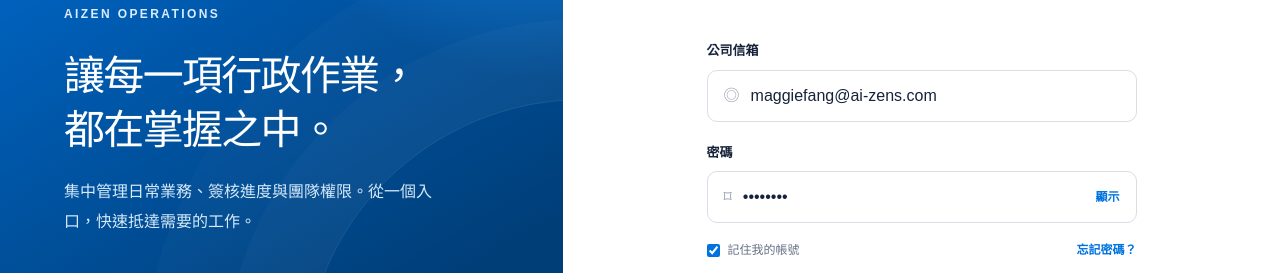
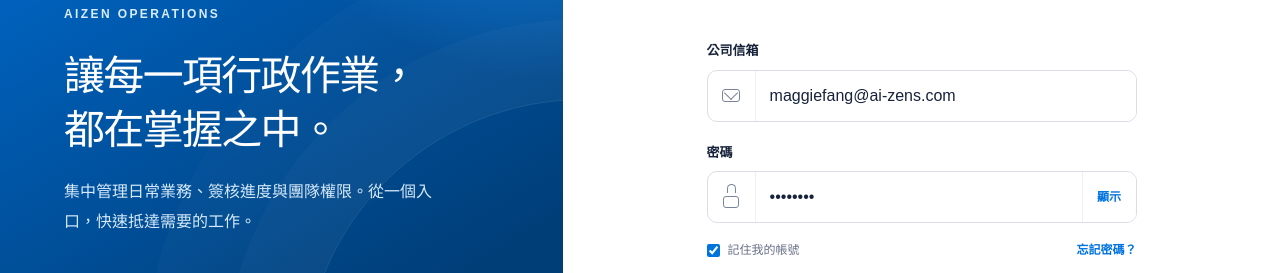
Before and after one commit to jerry950826/aizen-war-room, a Next.js app: page / in a window 1280 px wide. Shown: the part 271-544 px from the top of the page. Built offline with nearby package versions, Linux system fonts and the light colour scheme.

Commit message:
Polish login fields and Joanne profile

```diff
--- a/app/globals.css
+++ b/app/globals.css
@@ -39,12 +39,20 @@ button { color: inherit; }
 .muted, .page-heading p, .form-copy p { color: var(--muted); }
 .login-card .muted { margin: 10px 0 38px; }
 .login-card > label { display: block; margin: 21px 0 9px; font-size: 13px; font-weight: 700; }
-.field { height: 52px; border: 1px solid #dadde6; border-radius: 10px; display: flex; align-items: center; padding: 0 16px; gap: 11px; transition: .2s; }
+.field { height: 52px; overflow: hidden; border: 1px solid #dadde6; border-radius: 10px; display: grid; grid-template-columns: 48px minmax(0, 1fr) auto; align-items: center; background: white; transition: .2s; }
 .field:focus-within { border-color: var(--purple); box-shadow: 0 0 0 3px rgba(0,115,223,.1); }
-.field > span { color: #939aab; }
-.field input, .field select { flex: 1; height: 100%; border: 0; outline: 0; background: transparent; color: var(--ink); }
+.field-icon { position: relative; align-self: stretch; display: grid; place-items: center; border-right: 1px solid #edf0f4; color: #78859a; }
+.email-field-icon::before { content: ""; width: 18px; height: 13px; border: 1.5px solid currentColor; border-radius: 3px; }
+.email-field-icon::after { content: ""; position: absolute; top: 17px; width: 10px; height: 10px; border-left: 1.5px solid currentColor; border-bottom: 1.5px solid currentColor; transform: rotate(-45deg); }
+.lock-field-icon::before { content: ""; position: absolute; bottom: 14px; width: 16px; height: 12px; border: 1.5px solid currentColor; border-radius: 3px; background: white; }
+.lock-field-icon::after { content: ""; position: absolute; top: 12px; width: 9px; height: 9px; border: 1.5px solid currentColor; border-bottom: 0; border-radius: 8px 8px 0 0; }
+.field input, .field select { min-width: 0; width: 100%; height: 100%; padding: 0 14px; border: 0; outline: 0; background: white; color: var(--ink); }
+.field input:-webkit-autofill,
+.field input:-webkit-autofill:hover,
+.field input:-webkit-autofill:focus { -webkit-text-fill-color: var(--ink); box-shadow: 0 0 0 1000px white inset; caret-color: var(--ink); transition: background-color 9999s ease-out; }
 .field select { cursor: pointer; }
 .eye, .text-button { border: 0; background: transparent; color: var(--purple); cursor: pointer; font-size: 12px; font-weight: 700; }
+.field .eye { align-self: stretch; min-width: 54px; padding: 0 14px; border-left: 1px solid #edf0f4; background: white; }
 .login-options { margin: 18px 0 26px; display: flex; align-items: center; justify-content: space-between; font-size: 12px; }
 .remember { display: flex; gap: 8px; align-items: center; color: #687188; }
 .remember input { accent-color: var(--purple); }
--- a/app/page.tsx
+++ b/app/page.tsx
@@ -98,7 +98,7 @@ const organizationPeople: OrgPerson[] = [
   { id: "pearl", department: "設計部", level: 2, title: "產品設計師", english: "Pearl", name: "陳品樺", phone: "0979-635252", email: "pearlchen@ai-zens.com", birthday: "08-01" },
   { id: "blair", department: "設計部", level: 2, title: "數位設計師", english: "Blair", name: "彭愛媛", phone: "0988-506226", email: "blairpeng@ai-zens.com", birthday: "07-12" },
   { id: "sean", department: "業務部", level: 2, title: "資深業務經理", english: "Sean", name: "張智翔", phone: "0985-699592", email: "seanchang@ai-zens.com", birthday: null },
-  { id: "joanne", department: "業務部", level: 2, title: "資深業務經理", english: "Joanne", name: "陳靜宜", phone: "0912-582956", email: "joannechen@ai-zens.com", birthday: null },
+  { id: "joanne", department: "業務部", level: 2, title: "資深業務經理", english: "Joanne", name: "陳靜宜", phone: "0912-582956", email: "joannechen@ai-zens.com", birthday: "06-27" },
   { id: "cat", department: "行銷部", level: 2, title: "行銷主任", english: "Cat", name: "陳瑾虹", phone: "0972-866530", email: "catchen@ai-zens.com", birthday: "02-04" },
   { id: "gary", department: "行銷部", level: 3, title: "行銷專員", english: "Gary", name: "石孟玄", phone: "0912-818915", email: "garyshih@ai-zens.com", birthday: "07-23" },
   { id: "sharlene", department: "行銷部", level: 3, title: "內容行銷專員", english: "Sharlene", name: "潘欣芸", phone: "0958-031793", email: "sinyunpan@ai-zens.com", birthday: "03-17" },
@@ -439,7 +439,7 @@ export default function Home() {
 
             <label htmlFor="account">公司信箱</label>
             <div className="field">
-              <span>◎</span>
+              <span className="field-icon email-field-icon" aria-hidden="true" />
               <input id="account" type="email" list="demo-emails" value={email} onChange={(e) => setEmail(e.target.value)} placeholder="name@aizen.com" required />
               <datalist id="demo-emails">
                 <option value="maggiefang@ai-zens.com" />
@@ -450,7 +450,7 @@ export default function Home() {
 
             <label htmlFor="password">密碼</label>
             <div className="field">
-              <span>⌑</span>
+              <span className="field-icon lock-field-icon" aria-hidden="true" />
               <input id="password" type={showPassword ? "text" : "password"} value={password} onChange={(event) => setPassword(event.target.value)} />
               <button type="button" className="eye" onClick={() => setShowPassword(!showPassword)} aria-label="顯示或隱藏密碼">
                 {showPassword ? "隱藏" : "顯示"}
```
Also changed, not shown: 1 other file (tests, documents, lock files or other folders).
